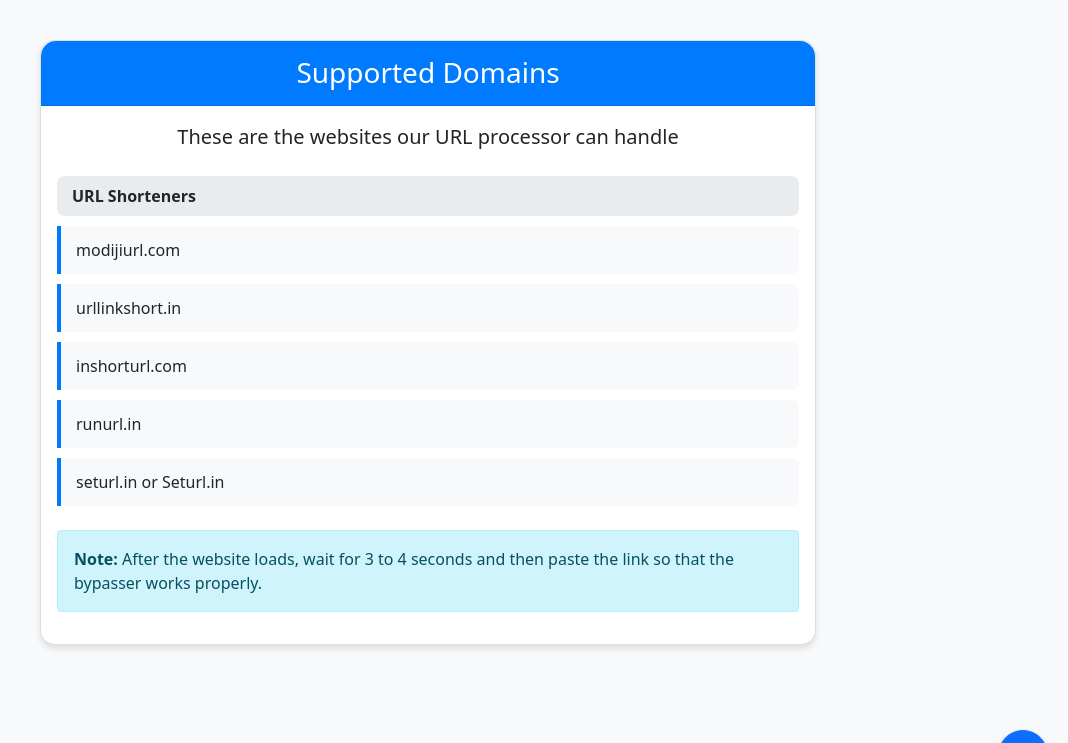
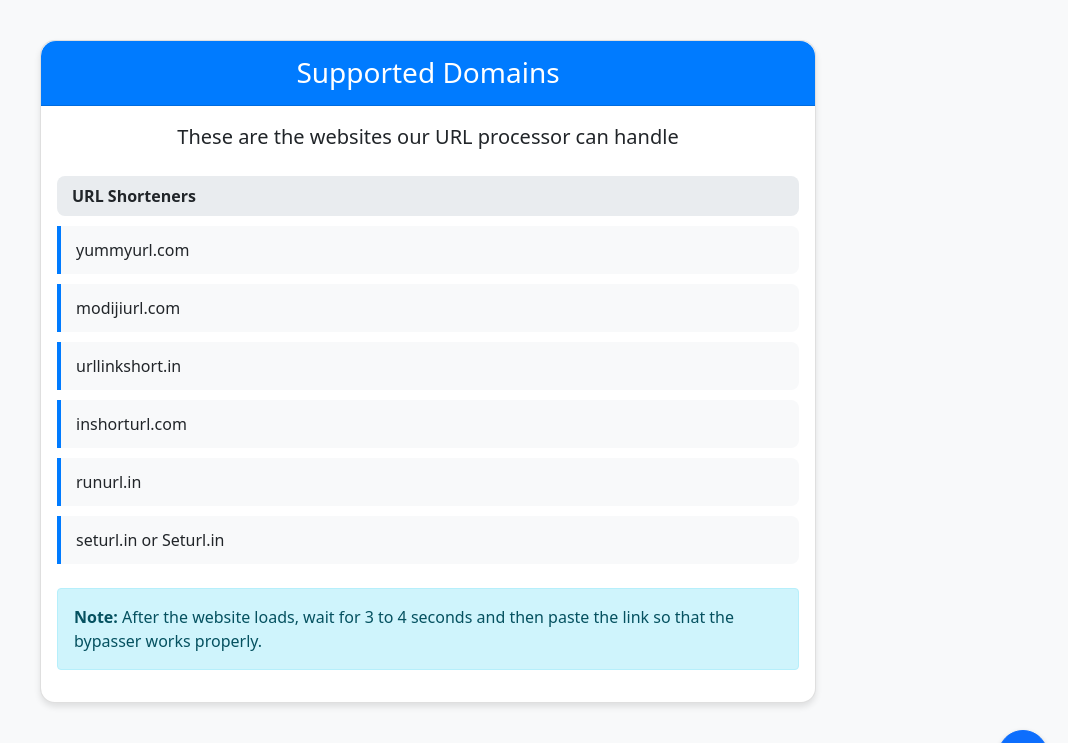
Before and after one commit to tejas8668/Shortner-Bypass-Website-3, a Flask app: template templates/supported_domains.html in a window 1280 px wide. Shown: the top 743 px of the page, without its empty margins (212-1280 px from the left). Run offline with Flask 3, Linux system fonts and the light colour scheme; the template is opened without the code that fills it, so the values that code supplies are empty.

Commit message:
Update supported_domains.html

```diff
--- a/templates/supported_domains.html
+++ b/templates/supported_domains.html
@@ -71,6 +71,7 @@
                 <p class="lead text-center mb-4">These are the websites our URL processor can handle</p>
 
                 <div class="category-title">URL Shorteners</div>
+                <div class="domain-item">yummyurl.com</div>
                 <div class="domain-item">modijiurl.com</div>
                 <div class="domain-item">urllinkshort.in</div>
                 <div class="domain-item">inshorturl.com</div>
```
